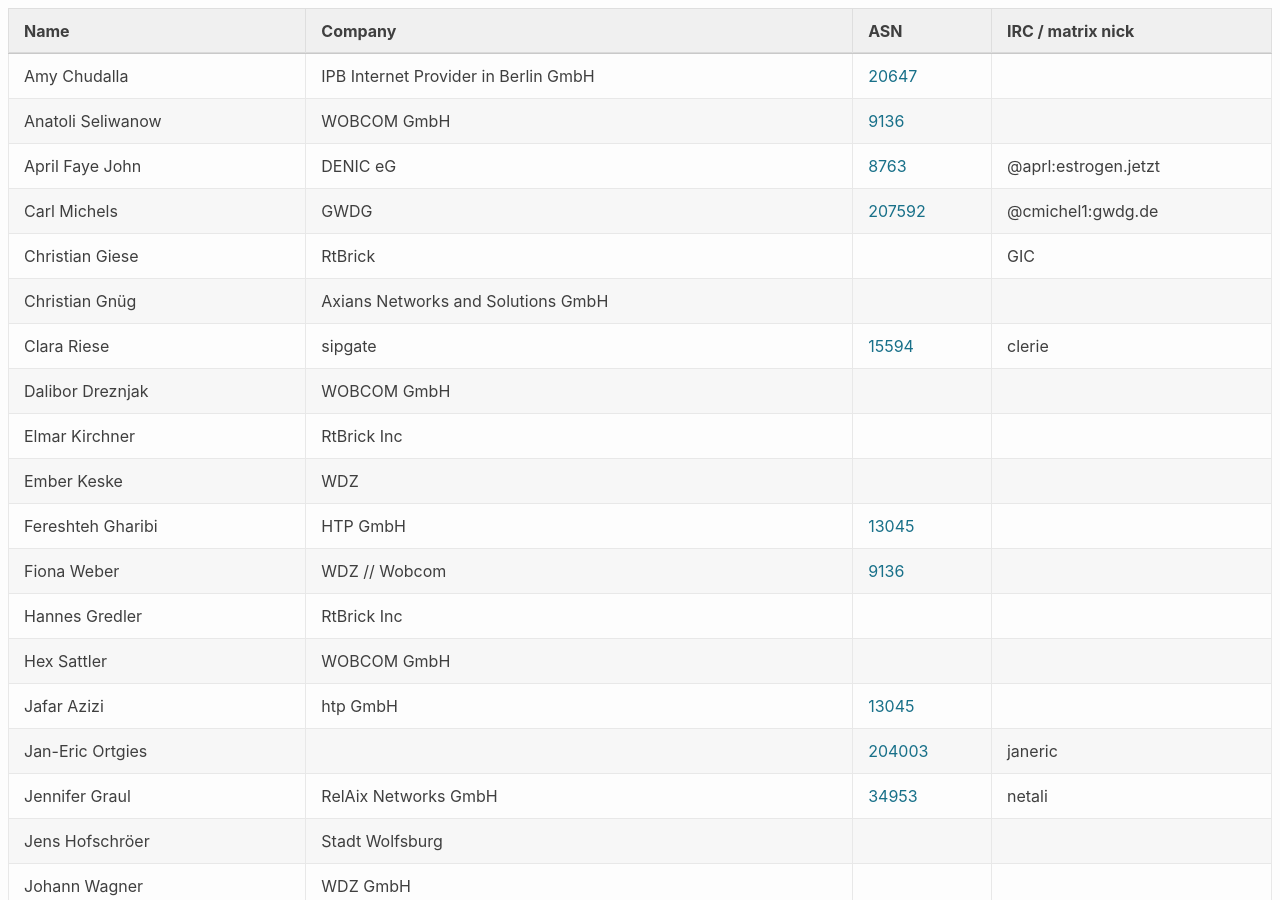
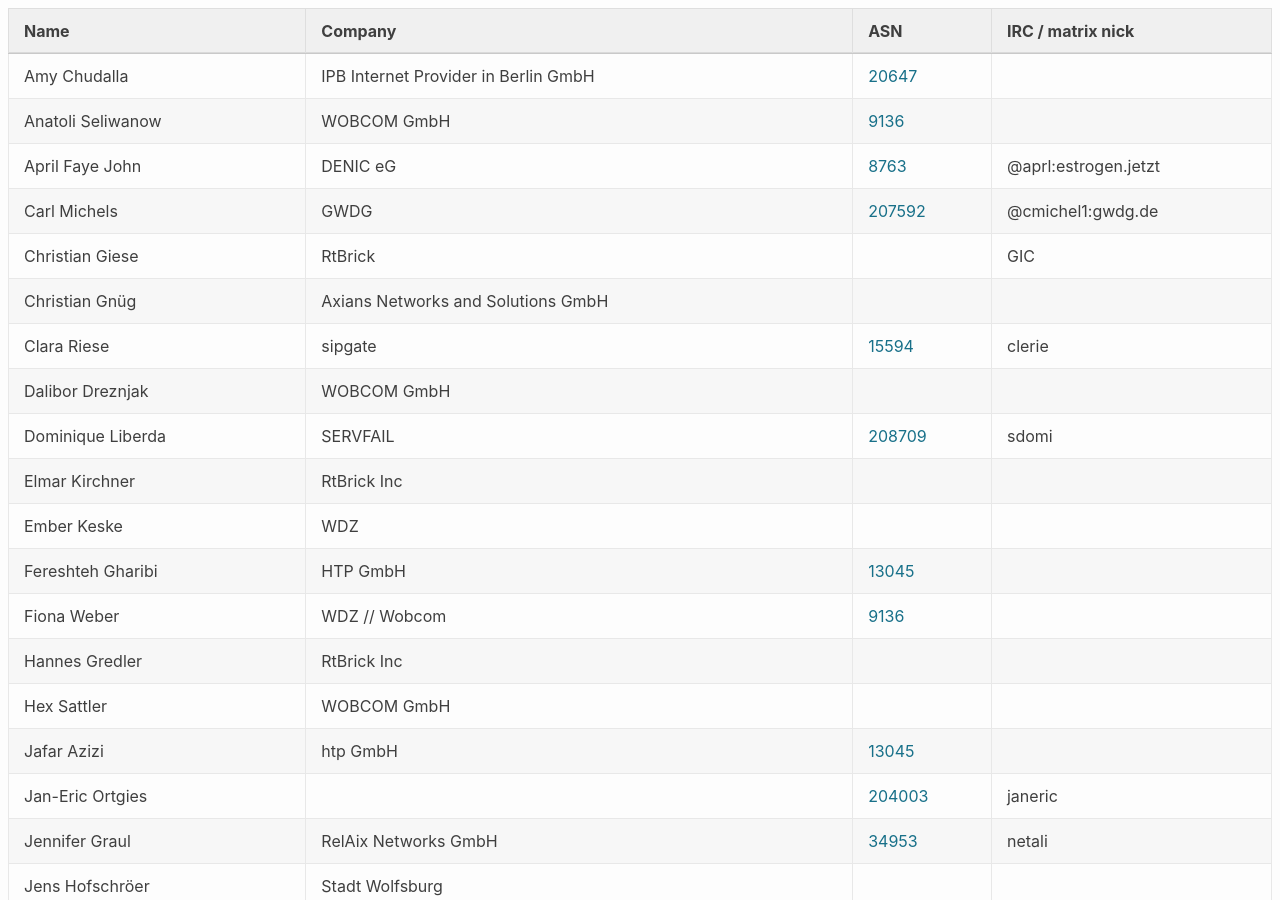
Before and after one commit to denog/pretix-attendeelist, a Jekyll site: the page built from denogmeetup25-04/index.markdown, in a window 1280 px wide and 900 px high. Built offline with Jekyll 4.4.1, drawn with Linux system fonts in a browser that asks for light colours.

Commit message:
Latest data: Wed May 21 08:11:31 UTC 2025

```diff
--- a/_data/attendees_denogmeetup25-04.json
+++ b/_data/attendees_denogmeetup25-04.json
@@ -46,6 +46,12 @@
     "company": "WOBCOM GmbH",
     "irc": null,
     "asn": null
+  },
+  {
+    "name": "Dominique Liberda",
+    "company": "SERVFAIL",
+    "irc": "sdomi",
+    "asn": "208709"
   },
   {
     "name": "Elmar Kirchner",
```
